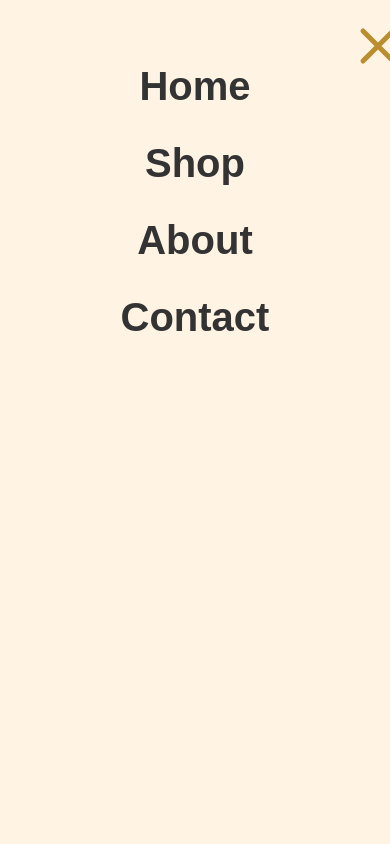
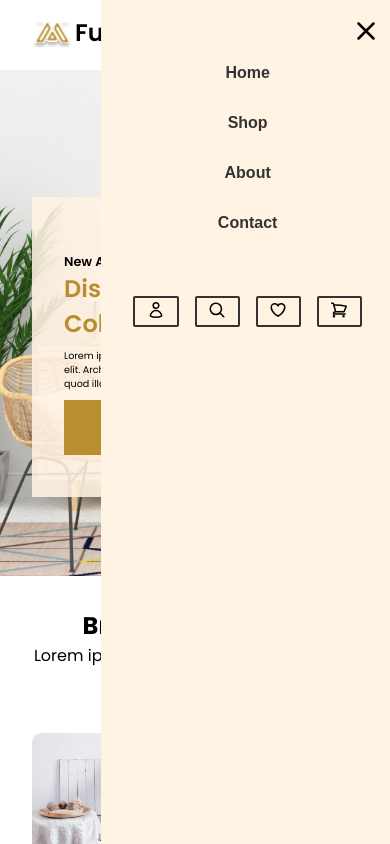
Before and after one commit to goldr0g3r/furniro, a React (Create React App) app in the folder frontend/: page / in a window 390 px wide. Both pictures are taken after a click on the button 343 px from the left and 33 px from the top of the page. Shown: the top 844 px of the page. Built offline with nearby package versions, Linux system fonts and the light colour scheme.

Commit message:
navbar -width fits

```diff
--- a/frontend/src/components/navbar/index.tsx
+++ b/frontend/src/components/navbar/index.tsx
@@ -86,8 +86,24 @@ const Navbar = (props: Props) => {
                 showMenu ? "mobile_menu_en" : "mobile_menu_hidden"
               }`}
             >
-              <CloseIcon />
+              <div className="close_icon">
+                <CloseIcon />
+              </div>
               <ul>{renderMenuItems()}</ul>
+              <div className="menu_icon_link">
+                <button className="button">
+                  <UserIcon />
+                </button>
+                <button className="button">
+                  <SearchIcon />
+                </button>
+                <button className="button">
+                  <HeartIcon />
+                </button>
+                <button className="button">
+                  <CartIcon />
+                </button>
+              </div>
             </div>
           ) : (
             <MenuIcon />
--- a/frontend/src/components/navbar/navbar_grid.scss
+++ b/frontend/src/components/navbar/navbar_grid.scss
@@ -96,22 +96,39 @@
 
     .mobile_menu_en {
       position: fixed;
-      width: 100%;
+      width: 75vw;
       height: 100vh;
       top: 0px;
-      left: 0;
+      right: -1%;
       z-index: 10;
-      // make slide in from right
-      //transform: translateX(100%);
-      //transition: 0.3s ease-in-out;
+      //padding-bottom: 5rem;
       background-color: $secondary;
 
-      svg {
-        position: absolute;
-        width: 60px;
-        margin: 1rem;
-        stroke-width: 2px;
-        left: 85%;
+      .menu_icon_link {
+        display: grid;
+        grid-template-columns: repeat(4, 1fr);
+        margin-inline: 2rem;
+        gap: 1rem;
+        .button {
+          background-color: transparent;
+          border: 2px solid $heading;
+          padding: 0.2rem;
+          border-radius: 2px;
+
+          svg {
+            width: 18px;
+          }
+        }
+      }
+
+      .close_icon {
+        svg {
+          position: absolute;
+          width: 30px;
+          margin: 1rem;
+          stroke-width: 2px;
+          right: -1%;
+        }
       }
       ul {
         margin: 4rem;
@@ -123,11 +140,14 @@
 
       a {
         text-decoration: none;
-        font-size: 2.5rem;
+        font-size: 1rem;
         color: $heading;
         font-weight: 700;
+        padding: 1rem;
+
         &:hover {
           color: $primary;
+          padding: 1rem;
         }
       }
     }
```
